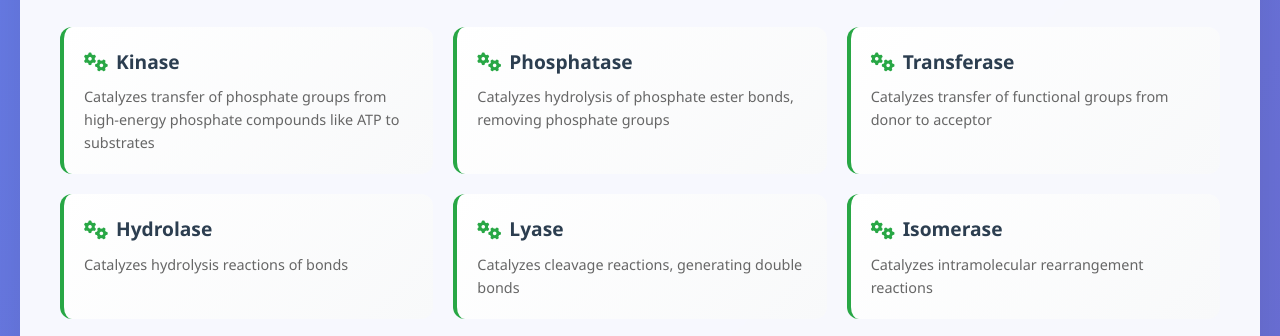
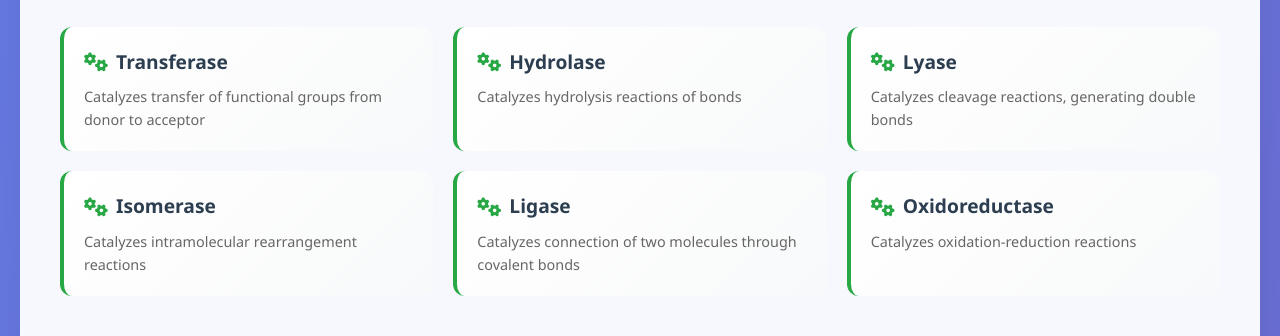
Before and after one commit to AyanokoujiSakurai/biochemistry-metabolic-network, a plain HTML site: page enzyme.html in a window 1280 px wide. Shown: the part 460-796 px from the top of the page. Drawn offline with Linux system fonts and the light colour scheme.

Commit message:
Update enzyme.html

```diff
--- a/enzyme.html
+++ b/enzyme.html
@@ -230,22 +230,6 @@
             <section class="section">
                 <h2>🧬 Major Enzyme Classes</h2>
                 <div class="enzyme-grid">
-                    <div class="enzyme-card">
-                        <div class="enzyme-name">
-                            <i class="fas fa-cogs"></i>
-                            <a href="https://en.wikipedia.org/wiki/Kinase" target="_blank" style="color: inherit; text-decoration: none;">Kinase</a>
-                        </div>
-                        <div class="enzyme-function">Catalyzes transfer of phosphate groups from high-energy phosphate compounds like ATP to substrates</div>
-                    </div>
-
-                    <div class="enzyme-card">
-                        <div class="enzyme-name">
-                            <i class="fas fa-cogs"></i>
-                            <a href="https://en.wikipedia.org/wiki/Phosphatase" target="_blank" style="color: inherit; text-decoration: none;">Phosphatase</a>
-                        </div>
-                        <div class="enzyme-function">Catalyzes hydrolysis of phosphate ester bonds, removing phosphate groups</div>
-                    </div>
-
                     <div class="enzyme-card">
                         <div class="enzyme-name">
                             <i class="fas fa-cogs"></i>
```
